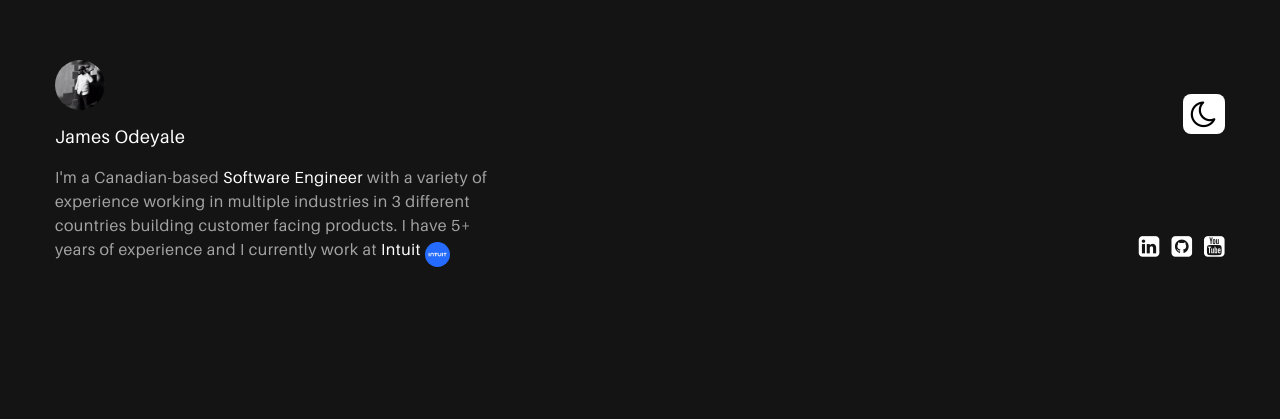
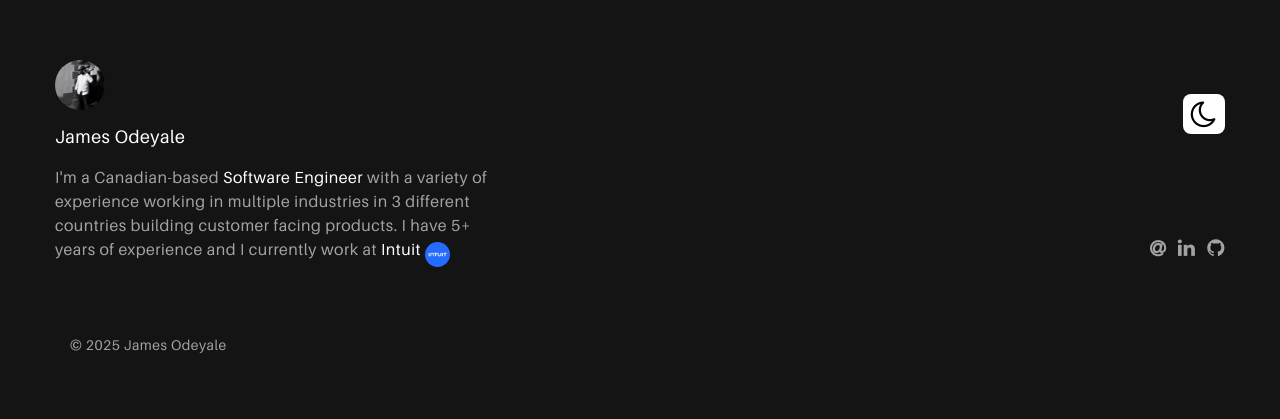
Before and after one commit to jamesdyale/jamesdyale, a website built with Vite: page index.html in a window 1280 px wide. Built offline with nearby package versions, Linux system fonts and the light colour scheme.

Commit message:
adding footer section

```diff
--- a/css/main.css
+++ b/css/main.css
@@ -128,14 +128,27 @@ body {
   margin-left: 0.25rem;
 }
 
+.bio_socials {
+  display: flex;
+  justify-content: space-between;
+  align-items: center;
+  /* background-color: red; */
+  width: 5rem;
+}
+
 .bio_socials a {
-  color: #fff;
+  color: #a3a3a3;
   text-decoration: none;
   margin-right: 0.5rem;
 }
 
+.bio_socials a .fa-at {
+  font-size: 18px !important;
+  font-weight: bold;
+}
+
 .bio_socials a .fa {
-  font-size: 24px;
+  font-size: 20px;
 }
 
 .bio_socials a:last-child {
--- a/index.html
+++ b/index.html
@@ -39,22 +39,29 @@
               </p>
               <div class="bio_socials">
                 <!-- Social Links -->
+                <a href="mailto:me@jamesdyale.com"
+                  ><i class="fa fa-at" aria-hidden="true"></i
+                ></a>
                 <a
                   href="https://www.linkedin.com/in/james-odeyale/"
                   target="_blank"
-                  ><i class="fa fa-linkedin-square" aria-hidden="true"></i
+                  ><i class="fa fa-linkedin" aria-hidden="true"></i
                 ></a>
                 <a href="https://github.com/jamesdyale" target="_blank"
-                  ><i class="fa fa-github-square" aria-hidden="true"></i
+                  ><i class="fa fa-github" aria-hidden="true"></i
                 ></a>
-                <a href="https://www.youtube.com/@jamesdyale" target="_blank"
-                  ><i class="fa fa-youtube-square" aria-hidden="true"></i>
-                </a>
               </div>
             </div>
           </div>
         </div>
       </header>
+
+      <!-- Footer -->
+      <footer>
+        <div class="container">
+          <p>&copy; <span id="currentYear"></span> James Odeyale</p>
+        </div>
+      </footer>
     </div>
 
     <!-- Main Body Section -->
@@ -67,5 +74,11 @@
 
     <!-- Footer Section -->
     <!-- <script type="module" src="/src/main.js"></script> -->
+
+    <!-- JavaScript to update current year -->
+    <script>
+      const currentYear = new Date().getFullYear();
+      document.getElementById("currentYear").textContent = currentYear;
+    </script>
   </body>
 </html>
```
